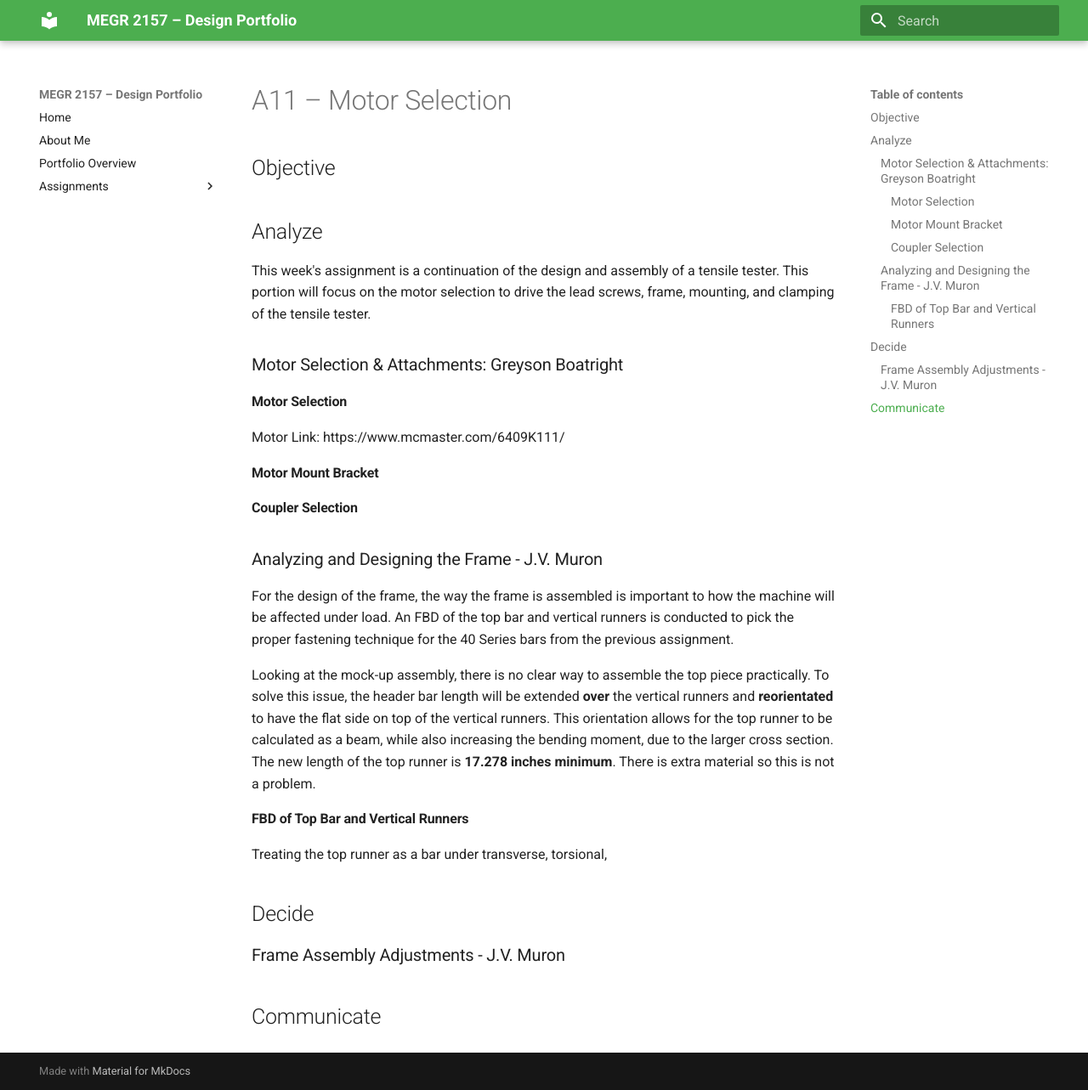
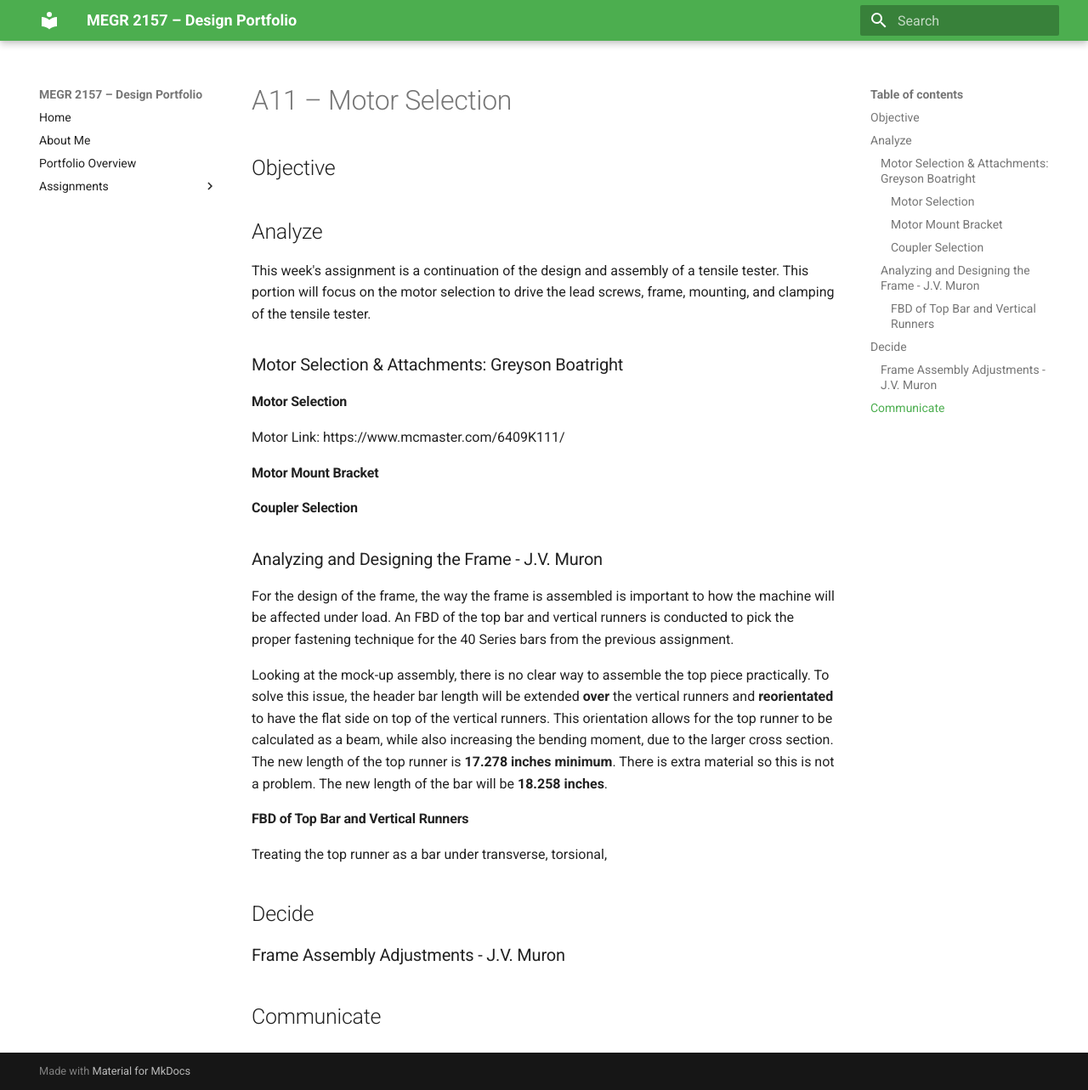
Before and after one commit to murondj/megr2156-design-portfolio, an MkDocs documentation site: the page built from docs/assignments/a11/index.md, in a window 1280 px wide and 1283 px high. Shown: the whole window at 85% size. Built offline with MkDocs 1.6.1 and Material for MkDocs 9.7.7, drawn with Linux system fonts in a browser that asks for light colours.

Commit message:
Update index.md

```diff
--- a/docs/assignments/a11/index.md
+++ b/docs/assignments/a11/index.md
@@ -20,7 +20,7 @@ Motor Link: https://www.mcmaster.com/6409K111/
 
 For the design of the frame, the way the frame is assembled is important to how the machine will be affected under load. An FBD of the top bar and vertical runners is conducted to pick the proper fastening technique for the 40 Series bars from the previous assignment.
 
-Looking at the mock-up assembly, there is no clear way to assemble the top piece practically. To solve this issue, the header bar length will be extended **over** the vertical runners and **reorientated** to have the flat side on top of the vertical runners. This orientation allows for the top runner to be calculated as a beam, while also increasing the bending moment, due to the larger cross section. The new length of the top runner is **17.278 inches minimum**. There is extra material so this is not a problem.
+Looking at the mock-up assembly, there is no clear way to assemble the top piece practically. To solve this issue, the header bar length will be extended **over** the vertical runners and **reorientated** to have the flat side on top of the vertical runners. This orientation allows for the top runner to be calculated as a beam, while also increasing the bending moment, due to the larger cross section. The new length of the top runner is **17.278 inches minimum**. There is extra material so this is not a problem. The new length of the bar will be **18.258 inches**.
 
 #### FBD of Top Bar and Vertical Runners
 Treating the top runner as a bar under transverse, torsional,
```
